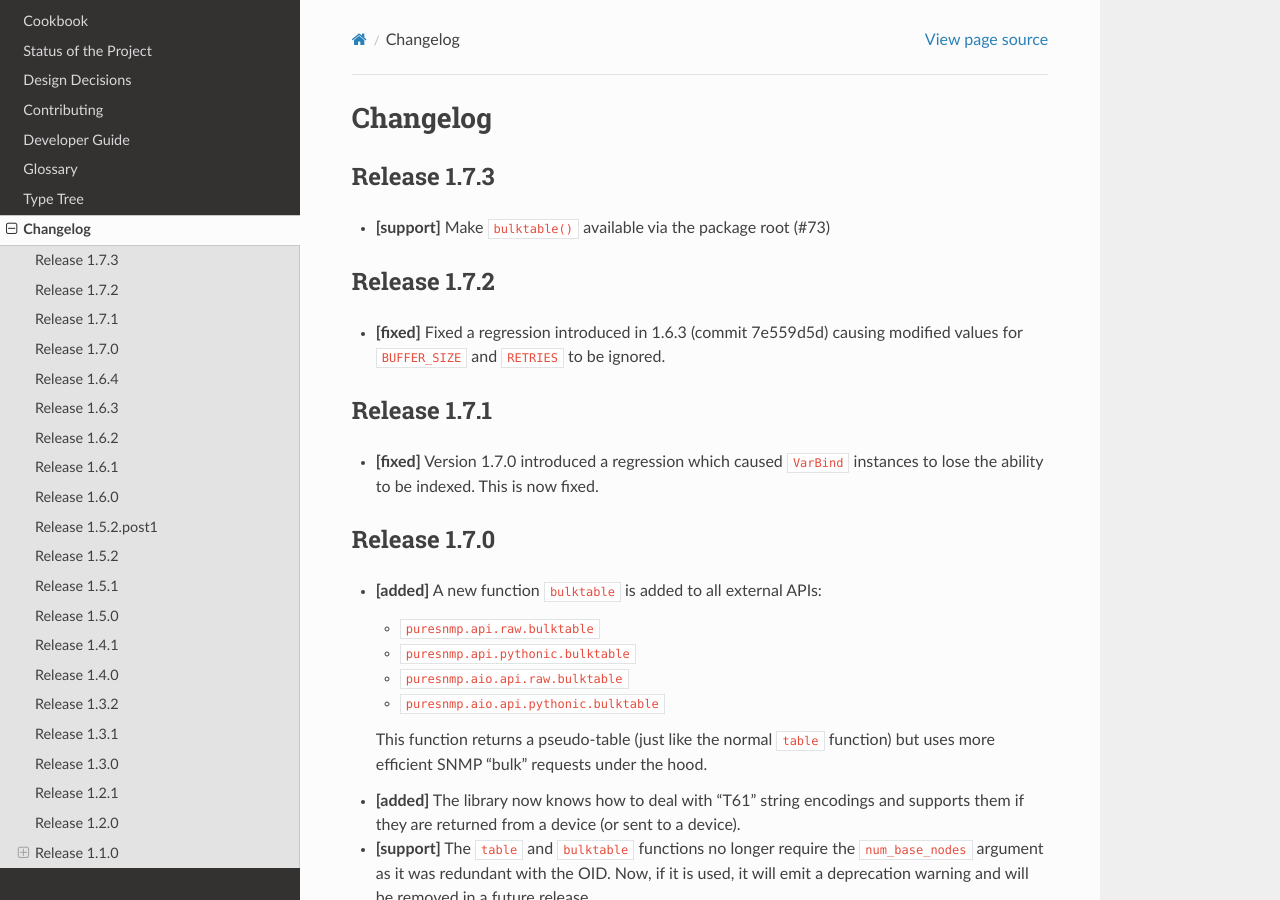
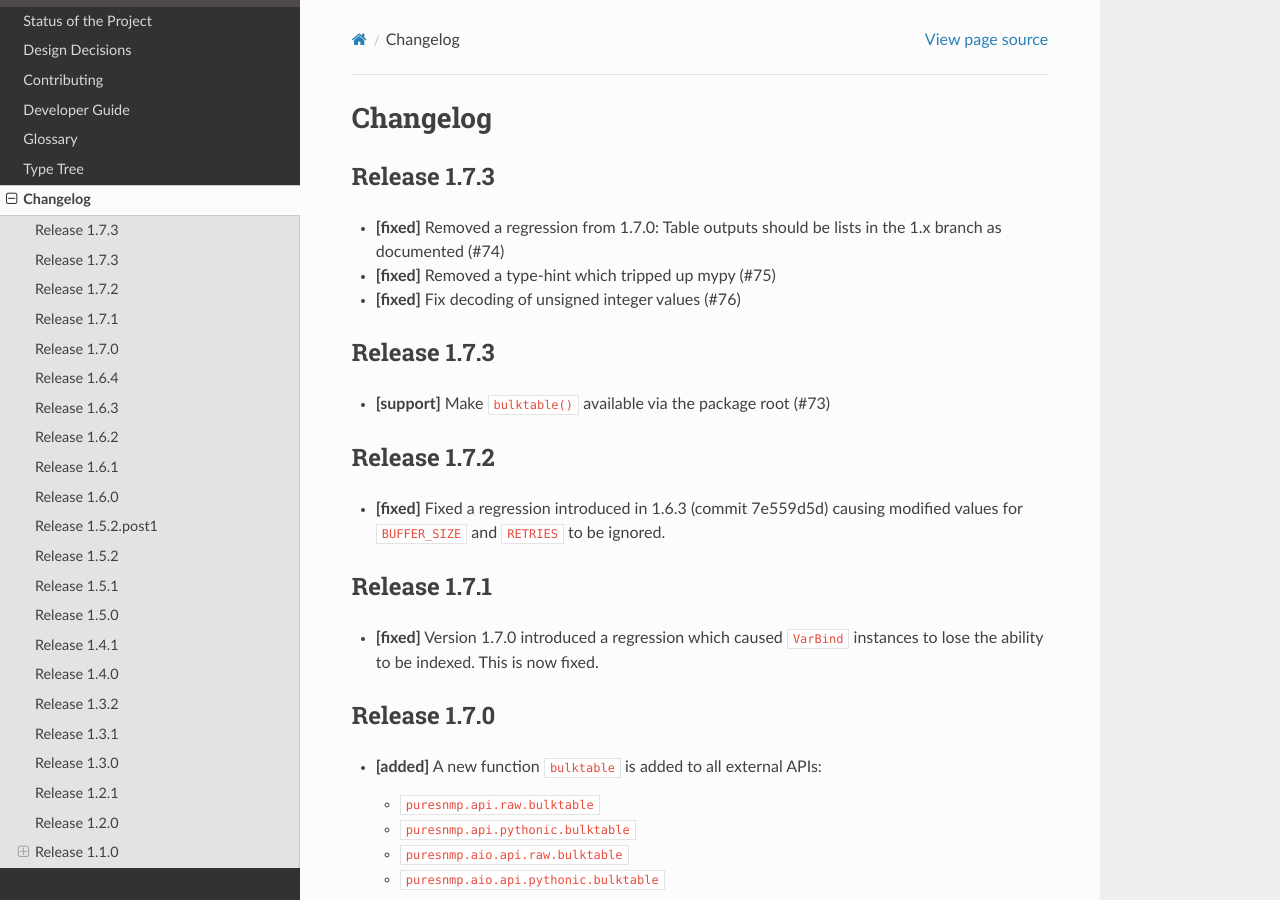
Before and after one commit to exhuma/puresnmp, a Sphinx documentation site: the page built from docs/changelog.rst, in a window 1280 px wide and 900 px high. Built offline with Sphinx 7.4.7 and the Read the Docs theme 2.0.0, drawn with Linux system fonts in a browser that asks for light colours.

Commit message:
Update docs

```diff
--- a/docs/changelog.rst
+++ b/docs/changelog.rst
@@ -1,5 +1,14 @@
 Changelog
 =========
+
+Release 1.7.3
+~~~~~~~~~~~~~
+
+* **[fixed]** Removed a regression from 1.7.0: Table outputs should be lists in
+  the 1.x branch as documented (#74)
+* **[fixed]** Removed a type-hint which tripped up mypy (#75)
+* **[fixed]** Fix decoding of unsigned integer values (#76)
+
 
 Release 1.7.3
 ~~~~~~~~~~~~~
```
